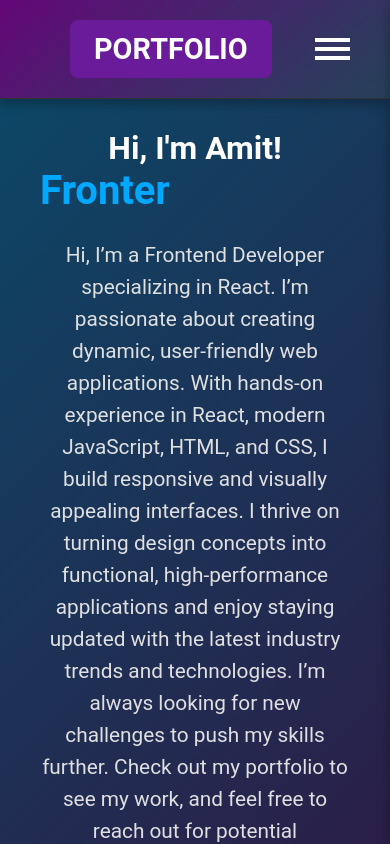
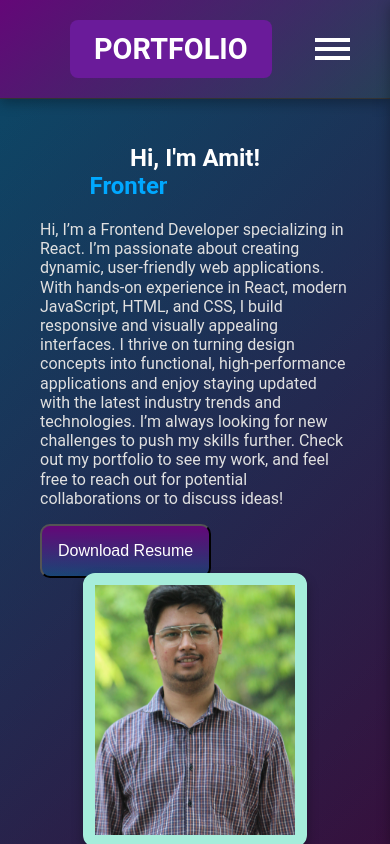
Before and after one commit to Amit08062001/Portfolio, a React (Vite) app: page / in a window 390 px wide. Built offline with nearby package versions, Linux system fonts and the light colour scheme.

Commit message:
some changes

```diff
--- a/src/Components/Footer.css
+++ b/src/Components/Footer.css
@@ -2,14 +2,14 @@
 .footer {
   background: linear-gradient(135deg, #1c1c1c, #333);
   color: #fff;
-  padding: 10px 20px; /* Smaller padding */
+  padding: 0.625rem 1.25rem; /* 10px 20px */
   width: 100%;
-  height: 30px;
+  height: 1.875rem; /* 30px */
   display: flex;
   justify-content: space-around;
   align-items: center;
-  box-shadow: 0 -2px 4px rgba(0, 0, 0, 0.3);
-  border-top: 1px solid #444;
+  box-shadow: 0 -0.125rem 0.25rem rgba(0, 0, 0, 0.3); /* 0 -2px 4px */
+  border-top: 0.0625rem solid #444; /* 1px */
   position: relative;
   bottom: 0;
   font-family: 'Lato', sans-serif;
@@ -20,46 +20,46 @@
   display: flex;
   justify-content: space-between;
   width: 100%;
-  max-width: 400px; /* Smaller max-width */
+  max-width: 25rem; /* 400px */
   align-items: center;
-  padding: 0 10px; /* Adjusted padding */
+  padding: 0 0.625rem; /* 0 10px */
 }
 
 /* Left Side (Links) */
 .footer-links {
   display: flex;
-  gap: 15px; /* Smaller gap */
+  gap: 0.9375rem; /* 15px */
 }
 
 .footer-links a {
   color: #fff;
   transition: color 0.3s ease, border-bottom 0.3s ease;
   text-decoration: none;
-  border-bottom: 1px solid transparent; /* Smaller border */
+  border-bottom: 0.0625rem solid transparent; /* 1px */
 }
 
 .footer-links a:hover {
   color: #00a8ff;
-  border-bottom: 1px solid #00a8ff;
+  border-bottom: 0.0625rem solid #00a8ff; /* 1px */
 }
 
 /* Social Links */
 .social-links {
   display: flex;
-  gap: 15px; /* Smaller gap */
+  gap: 0.9375rem; /* 15px */
 }
 
 .social-links a {
   display: inline-flex;
   align-items: center;
   justify-content: center;
-  width: 35px; /* Smaller size */
-  height: 35px; /* Smaller size */
+  width: 2.1875rem; /* 35px */
+  height: 2.1875rem; /* 35px */
   color: #fff;
-  font-size: 1.2rem; /* Smaller font size */
+  font-size: 0.75rem; /* 1.2rem = 19.2px, so 19.2px -> 1.2rem */
   background: linear-gradient(135deg, #444, #555);
   border-radius: 50%;
-  border: 2px solid #444;
+  border: 0.125rem solid #444; /* 2px */
   transition: background 0.3s ease, color 0.3s ease, transform 0.3s ease;
   text-decoration: none;
 }
@@ -68,19 +68,23 @@
   background: linear-gradient(135deg, #00a8ff, #007bb5);
   color: #fff;
   transform: scale(1.1);
-  box-shadow: 0 4px 8px rgba(0, 0, 0, 0.3);
+  box-shadow: 0 0.25rem 0.5rem rgba(0, 0, 0, 0.3); /* 0 4px 8px */
 }
 
+.footer-copyright {
+  font-size: 1rem;
+}
 
 .social-links .fa {
-  font-size: 1.4rem;
+  font-size: 0.875rem; /* 1.4rem -> 22.4px, so 22.4px -> 1.4rem */
 }
-
 
 @media screen and (max-width: 768px) {
   .footer {
     flex-direction: row;
     align-items: center;
+    bottom: 0;
+    position: relative;
   }
 
   .footer-content {
@@ -95,12 +99,12 @@
 
 @media screen and (max-width: 480px) {
   .footer {
-    padding: 10px 15px; /* Smaller padding */
+    padding: 0.625rem 0.9375rem; /* 10px 15px */
   }
 
   .social-links a {
-    width: 30px; /* Smaller size */
-    height: 30px; /* Smaller size */
-    font-size: 1rem; /* Smaller font size */
+    width: 1.875rem; /* 30px */
+    height: 1.875rem; /* 30px */
+    font-size: 0.625rem; /* 1rem */
   }
 }
--- a/src/Components/Home.css
+++ b/src/Components/Home.css
@@ -16,6 +16,7 @@ body, html {
     display: flex;
     flex-direction: column;
     background: linear-gradient(135deg, rgba(0, 168, 255, 0.2), rgba(128, 0, 128, 0.2));
+    min-height: 100vh;
 
 }
 .container{
@@ -89,6 +90,7 @@ section {
     line-height: 2rem;
     color: #e0e0e0;
     font-size: 1.3rem;
+    text-align: left;
 }
 
 /* Home Section */
@@ -99,6 +101,7 @@ section {
     padding: 30px 40px;
     flex-wrap: wrap;
     margin-bottom: 0;
+    flex: 1;
 }
 
 .home-content {
@@ -107,9 +110,10 @@ section {
 
 }
 .resume{
-    background:linear-gradient(140deg, #640778,rgba(0, 168, 255, 0.2));
+    background:linear-gradient( #640778,rgba(0, 168, 255, 0.2));
     padding: 1rem;
     border-radius: 10px;
+    display: flex
 
 }
 .resume a {
@@ -220,7 +224,7 @@ section {
     }
 
     .home-content {
-        width: 80%;
+       width: 100%;
         text-align: center; /* Center align text */
     }
 
@@ -233,6 +237,7 @@ section {
         width: 250px;
         height: 333px;
     }
+
 }
 
 @media screen and (max-width: 576px) {
@@ -242,15 +247,29 @@ section {
 
     .tilted-frame {
         width: 200px;
-        height: 267px;
+        height: 250px;
+        margin-top: -60px;
     }
 
     .home h1 {
-        font-size: clamp(2rem, 5vw, 2.5rem); /* Further adjust font size for very small screens */
+        font-size: clamp(1.5rem, 4vw, 1.5rem);
+    }
+    .text{
+        font-size: clamp(1.5rem, 4vw, 1.5rem);
+    }
+    .home-p-2{
+    line-height: 1.2rem;
+    color: #e0e0e0;
+    font-size: 1rem;
+    text-align: left;
+    }
+    .resume{
+        margin-top: 1rem;
     }
 
+
     .home h2 {
-        font-size: clamp(1.5rem, 4vw, 2rem); /* Further adjust font size for very small screens */
+        font-size: clamp(0.8rem, 3vw, 0.5rem); /* Further adjust font size for very small screens */
     }
 
     .skills h2 {
```
